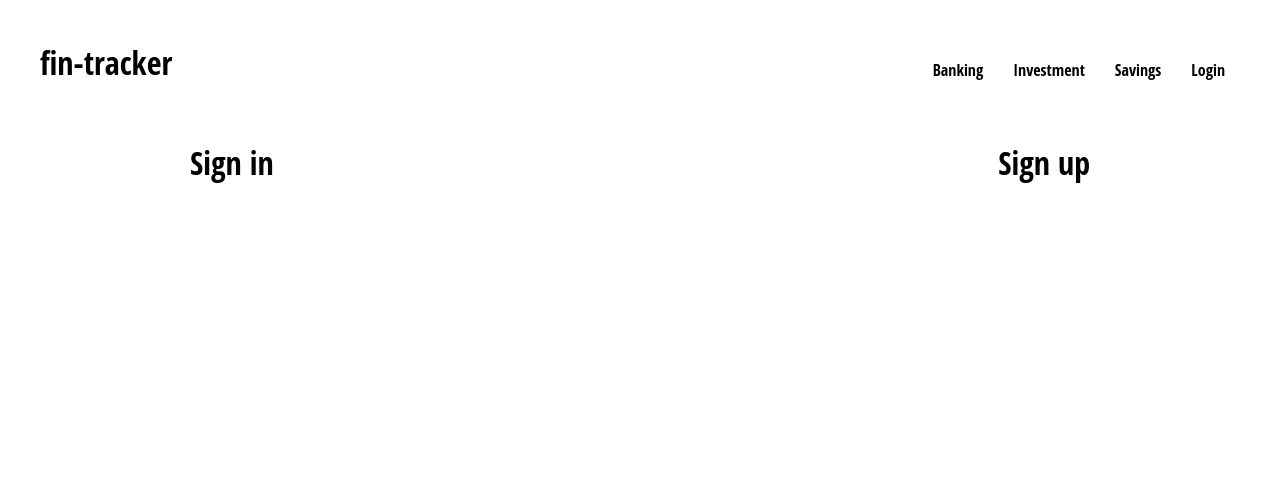
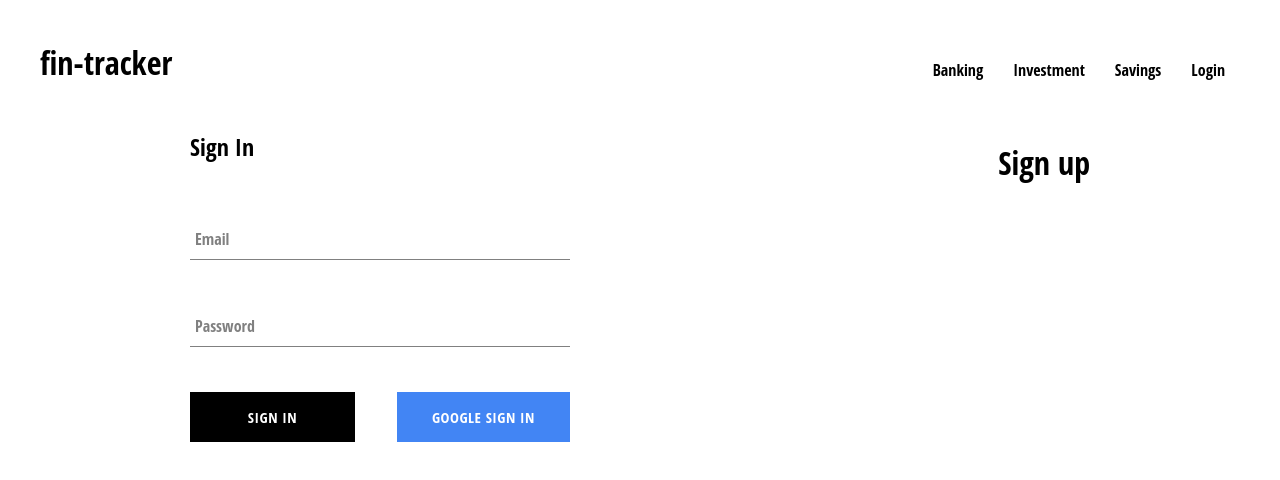
Before and after one commit to CreateJGN/finance-plan-Django-React-, a React (Create React App) app in the folder fin-tracker/: page /auth in a window 1280 px wide. Shown: the top 480 px of the page. Built offline with nearby package versions, Linux system fonts and the light colour scheme; no server answers.

Commit message:
sign-in component

```diff
--- a/fin-tracker/src/components/sign-in-form/sign-in-form.component.jsx
+++ b/fin-tracker/src/components/sign-in-form/sign-in-form.component.jsx
@@ -3,11 +3,74 @@ import { useState } from "react";
 import { signInWithGooglePopup,
         signInAuthUserWithEmailAndPassword } from "../../utils/firebase/firebase.utils";
 
+import FormInput from "../form-input/form-input.component";
+import Button from "../button/button.component";
+
 import "./sign-in-form.styles.scss";
 
+const defaultFormFields = {
+  email: "",
+  password: ""
+};
+
 const SignInForm = () => {
+  const [formFields, setFormFields] = useState(defaultFormFields);
+  const { email, password } = formFields;
+
+  const resetFormFields = () => {
+    setFormFields(defaultFormFields);
+  };
+
+  const signInWithGoogle = async () => {
+    await signInWithGooglePopup();
+  };
+
+  const handleSubmit = async (event) => {
+    event.preventDefault();
+
+    try {
+      const { user } = await signInAuthUserWithEmailAndPassword(email, password);
+
+      resetFormFields();
+    } catch (error) {
+      switch (error.code) {
+        case "auth/wrong-password":
+          alert("incorrect password for email");
+          break;
+        case "auth/user-not-found":
+          alert("no user associated with this email");
+          break;
+        default:
+          console.log(error);
+      }
+    }
+  };
+
+  const handleChange = (event) => {
+    const { name, value } = event.target;
+
+    setFormFields({ ...formFields, [name]: value });
+  };
+
   return (
-    <h1>Sign in</h1>
+    <div className="sign-in-container">
+      <h2>Sign In</h2>
+
+      <form onSubmit={ handleSubmit }>
+        <FormInput label="Email" type="email" required onChange={ handleChange }
+                  name="email" value={ email }/>
+
+        <FormInput label="Password" type="password" required onChange={ handleChange }
+                  name="password" value={ password }/>
+
+        <div className="buttons-container">
+          <Button type="submit">Sign In</Button>
+          <Button buttonType="google" type="button"
+                  onClick={ signInWithGoogle }>Google Sign In</Button>
+        </div>
+      </form>
+
+    </div>
   );
 };
 
```
Also changed, not shown: fin-tracker/src/context/user.context.jsx (added, +36 -0 lines).
